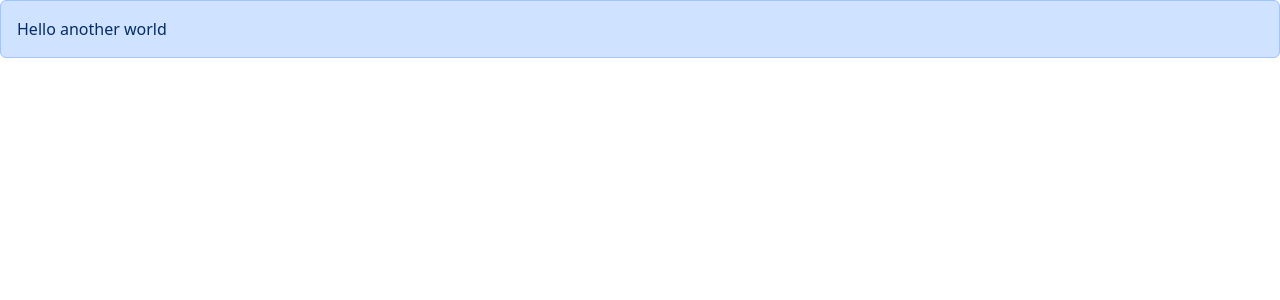
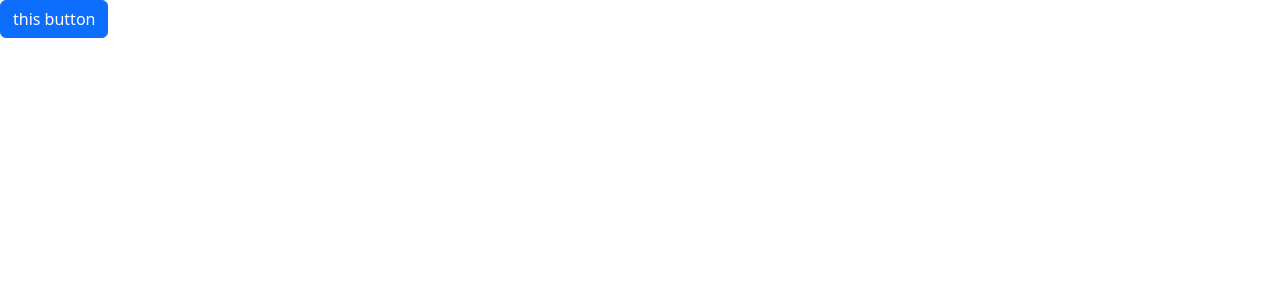
Before and after one commit to ericthegeorge/PersonalWebsite, a React (Vite) app: page / in a window 1280 px wide. Shown: the top 300 px of the page. Built offline with nearby package versions, Linux system fonts and the light colour scheme.

Commit message:
self implemented button

```diff
--- a/src/App.tsx
+++ b/src/App.tsx
@@ -1,14 +1,11 @@
-import Alert from "./components/Alert";
-
+import Button from "./components/Button";
 function App() {
   const handleSelectedItem = (item: string) => {
     console.log(item);
   };
   return (
     <div>
-      <Alert>
-        Hello <span>another</span> world
-      </Alert>
+      <Button text="this button" type="primary" />
     </div>
   );
 }
--- /dev/null
+++ b/src/components/Button.tsx
@@ -0,0 +1,12 @@
+import React from "react";
+
+interface Props {
+  text: string;
+  type: string;
+}
+
+const Button = ({ text, type }: Props) => {
+  return <div className="btn btn-primary">{text}</div>;
+};
+
+export default Button;
```
